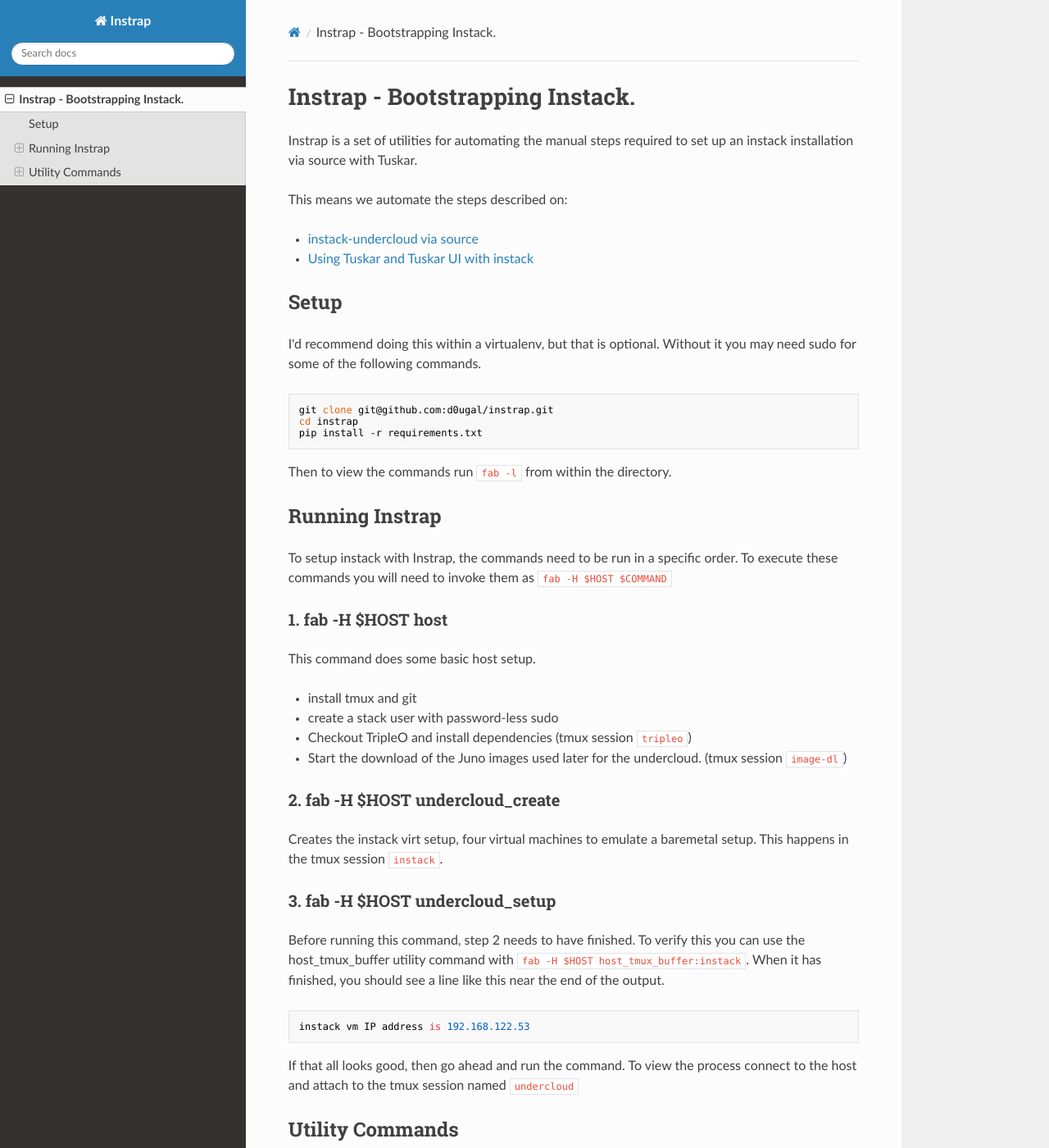
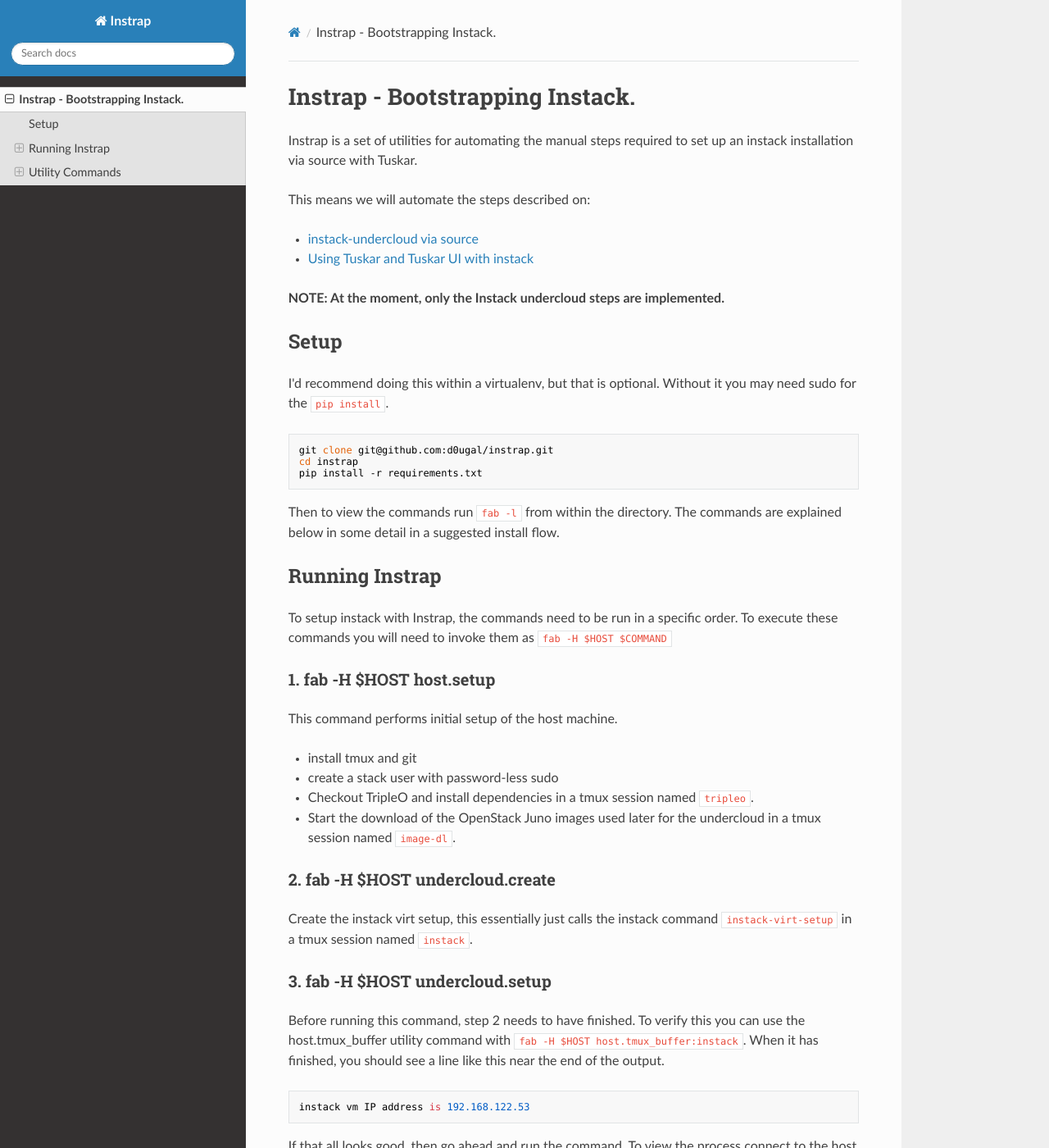
Before and after one commit to d0ugal/instrap, an MkDocs documentation site: the page built from docs/index.md, in a window 1280 px wide and 1400 px high. Shown: the whole window at 82% size. Built offline with MkDocs 1.6.1, drawn with Linux system fonts in a browser that asks for light colours; nearby versions of some CDN libraries; some of the changed text lies outside the part shown.

Commit message:
Updated docs

````diff
--- a/docs/index.md
+++ b/docs/index.md
@@ -4,25 +4,31 @@
 required to set up an instack installation via source with
 Tuskar.
 
-This means we automate the steps described on:
+This means we will automate the steps described on:
 
 - [instack-undercloud via source](https://github.com/agroup
   /instack-undercloud/blob/master/README-source.md)
 - [Using Tuskar and Tuskar UI with
   instack](https://wiki.openstack.org/wiki/Tuskar/Instack)
 
+__**NOTE: At the moment, only the Instack undercloud steps are
+implemented.**__
+
 
 ## Setup
 
 I'd recommend doing this within a virtualenv, but that is
-optional. Without it you may need sudo for some of the following
-commands.
+optional. Without it you may need sudo for the `pip install`.
 
-    git clone git@github.com:d0ugal/instrap.git
-    cd instrap
-    pip install -r requirements.txt
+```bash
+git clone git@github.com:d0ugal/instrap.git
+cd instrap
+pip install -r requirements.txt
+```
 
 Then to view the commands run `fab -l` from within the directory.
+The commands are explained below in some detail in a suggested
+install flow.
 
 
 ## Running Instrap
@@ -31,29 +37,31 @@
 specific order. To execute these commands you will need to invoke
 them as `fab -H $HOST $COMMAND`
 
-### 1. fab -H $HOST host
+### 1. fab -H $HOST host.setup
 
-This command does some basic host setup.
+This command performs initial setup of the host machine.
 
 - install tmux and git
 - create a stack user with password-less sudo
-- Checkout TripleO and install dependencies (tmux session
-  `tripleo`)
-- Start the download of the Juno images used later for the
-  undercloud. (tmux session `image-dl`)
+- Checkout TripleO and install dependencies in a tmux session
+  named `tripleo`.
+- Start the download of the OpenStack Juno images used later for
+  the undercloud in a tmux session named `image-dl`.
 
-### 2. fab -H $HOST undercloud_create
+### 2. fab -H $HOST undercloud.create
 
-Creates the instack virt setup, four virtual machines to emulate
-a baremetal setup. This happens in the tmux session `instack`.
+Create the instack virt setup, this essentially just calls the
+instack command `instack-virt-setup` in a tmux session named
+`instack`.
 
 
-### 3. fab -H $HOST undercloud_setup
+### 3. fab -H $HOST undercloud.setup
 
 Before running this command, step 2 needs to have finished. To
-verify this you can use the host_tmux_buffer utility command with
-`fab -H $HOST host_tmux_buffer:instack`. When it has finished, you
+verify this you can use the host.tmux_buffer utility command with
+`fab -H $HOST host.tmux_buffer:instack`. When it has finished, you
 should see a line like this near the end of the output.
+
 
     instack vm IP address is 192.168.122.53
 
@@ -65,28 +73,28 @@
 ## Utility Commands
 
 
-### fab -H $HOST host_list_images
+### fab -H $HOST host.list_images
 
 Display a list of the images stored on the host.
 
 
-### fab -H $HOST host_tmux_list
+### fab -H $HOST host.tmux_list
 
 List all the active tmux sessions on the host machine.
 
 
-### fab -H $HOST host_tmux_buffer:$SESSION
+### fab -H $HOST host,tmux_buffer:$SESSION
 
 Display the current buffer for a tmux session - useful for
 viewing progress of a command.
 
 
-### fab -H $HOST host_virsh_list
+### fab -H $HOST host.virsh_list
 
 List all the VM's running on the host in the instack virt setup.
 
 
-### fab -H $HOST underloud_destroy
+### fab -H $HOST underloud.destroy
 
 Destroy the current undercloud, to re-create it you would be back
 at step 2.
--- a/fabfile.py
+++ b/fabfile.py
@@ -1,5 +1,5 @@
 from fabric.api import env
 
-from instrap import host, undercloud  # NOQA
+from instrap import config, host, undercloud  # NOQA
 
-env.user = 'root'
+env.user = config.USER
````
Also changed, not shown: 1 other file.
